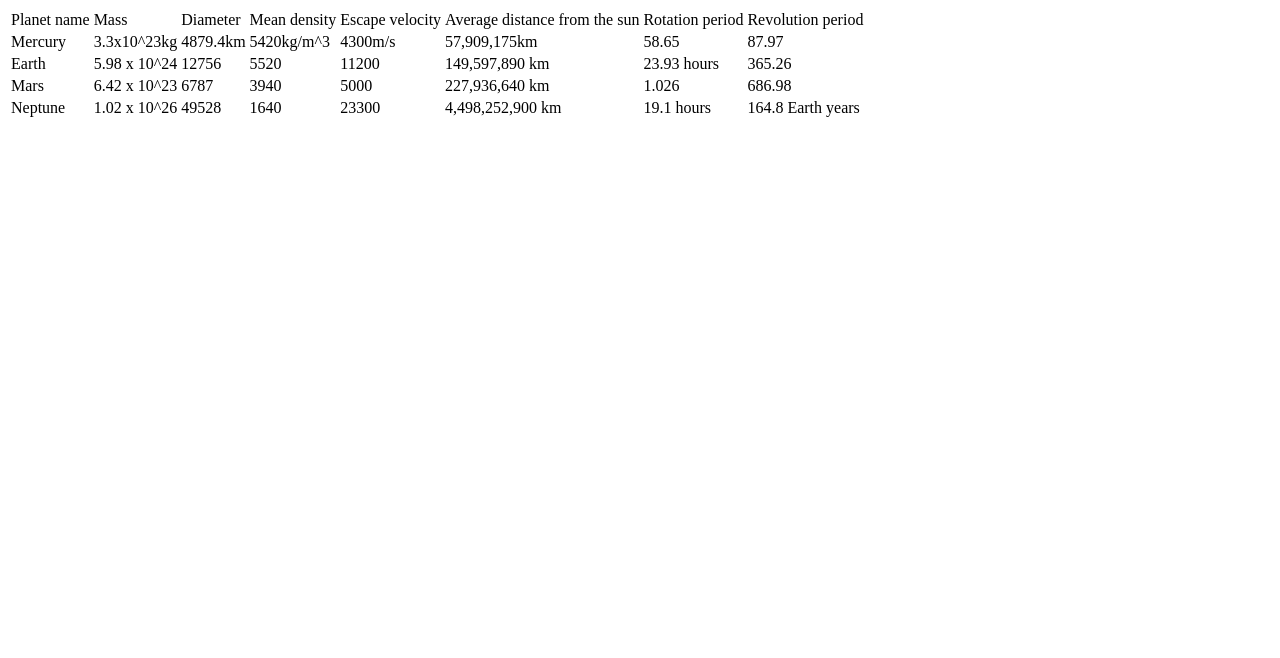
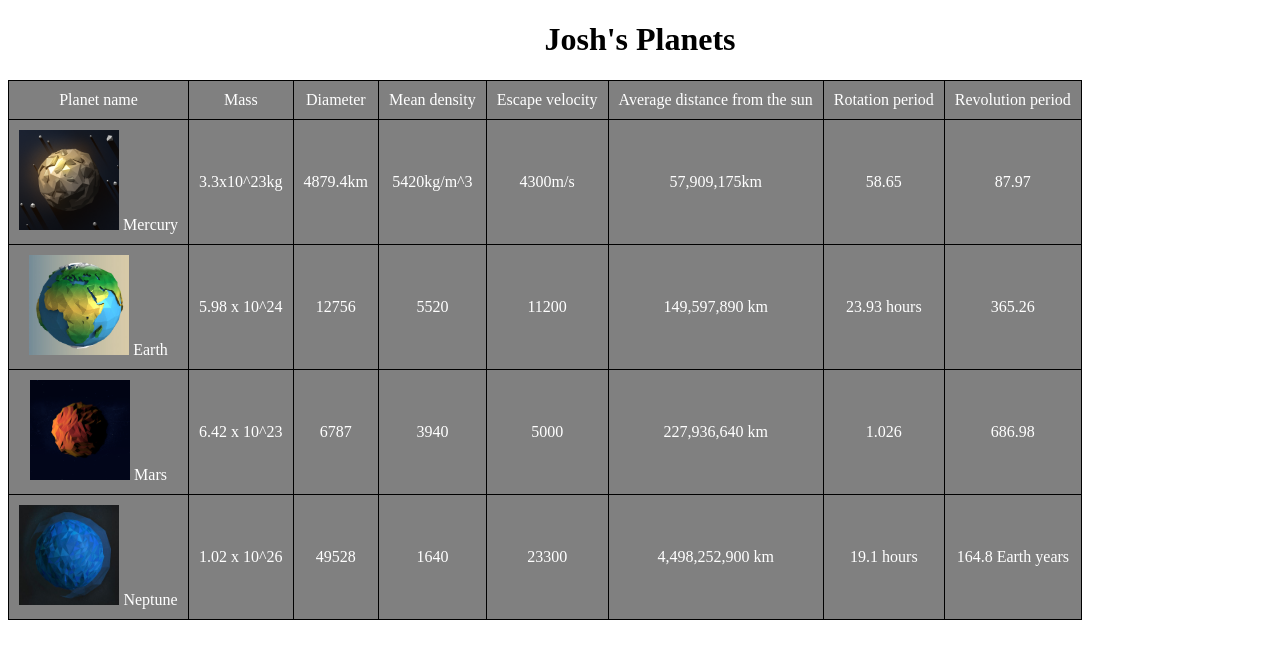
Before and after one commit to xCH3CK/planetsLab, a plain HTML site: page index.html in a window 1280 px wide. Drawn offline with Linux system fonts and the light colour scheme.

Commit message:
added pictures and updates

```diff
--- a/index.html
+++ b/index.html
@@ -1,3 +1,12 @@
+<!doctype html>
+<html lang="en">
+<head>
+  <meta charset="UTF-8">
+  <link rel="stylesheet" href="style.css">
+  <title>Planets by Josh</title>
+</head>
+<body>
+	<h1> Josh's Planets </h1>
 		<table>
 			<tr>
 				<td>Planet name      </td>
@@ -10,7 +19,7 @@
 				<td>Revolution period        </td>
 			</tr>
 			<tr>
-		<td>Mercury   </td>
+				<td>	<img src="media/mercury.png"> Mercury   </td>
 				<td>3.3x10^23kg   </td>
 				<td>4879.4km   </td>
 				<td>5420kg/m^3   </td>
@@ -20,7 +29,7 @@
 				<td>87.97   </td>
 			</tr>
 			<tr>
-		<td>Earth   </td>
+				<td>	<img src="media/earth.jpg"> Earth   </td>
 				<td>	5.98 x 10^24   </td>
 				<td>12756   </td>
 				<td>	5520   </td>
@@ -30,7 +39,7 @@
 				<td> 365.26  </td>
 			</tr>
 			<tr>
-		<td>  Mars </td>
+				<td> 	<img src="media/mars.png"> Mars </td>
 				<td>	6.42 x 10^23   </td>
 				<td>  	6787 </td>
 				<td> 	3940  </td>
@@ -40,7 +49,7 @@
 				<td> 	686.98  </td>
 			</tr>
 			<tr>
-		<td> Neptune  </td>
+				<td>	<img src="media/neptune.jpg"> Neptune  </td>
 				<td> 1.02 x 10^26  </td>
 				<td> 49528  </td>
 				<td> 1640  </td>
@@ -50,3 +59,10 @@
 				<td> 164.8 Earth years  </td>
 			</tr>
 		</table>
+</body>
+
+</html>
+
+<html>
+
+</html>
--- a/style.css
+++ b/style.css
@@ -0,0 +1,34 @@
+table {
+	text-align: center;
+	background-color: gray;
+	color: white;
+}
+
+table {
+    border-collapse: collapse;
+}
+
+table, th, td {
+    border: 1px solid black;
+	padding: 10px
+}
+
+h1{
+	text-align: center;
+}
+
+/*
+img.resize {
+  width:200px;
+  height:40px;
+}
+*/
+
+img {
+    width: 100px; /* you can use % */
+    height: 100px;
+}
+
+text{
+	font: helvetica;
+}
```
Also changed, not shown: media/earth.jpg (added), media/mars.png (added), media/mercury.png (added), media/neptune.jpg (added). Lines whose indentation alone changed are shown as unchanged.
